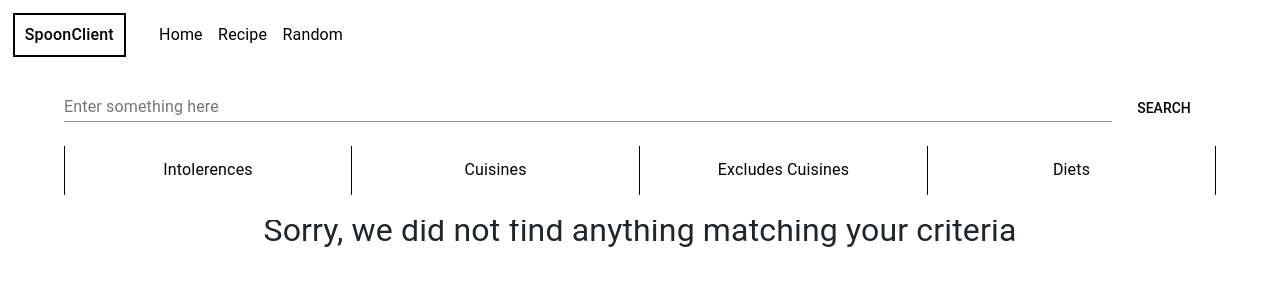
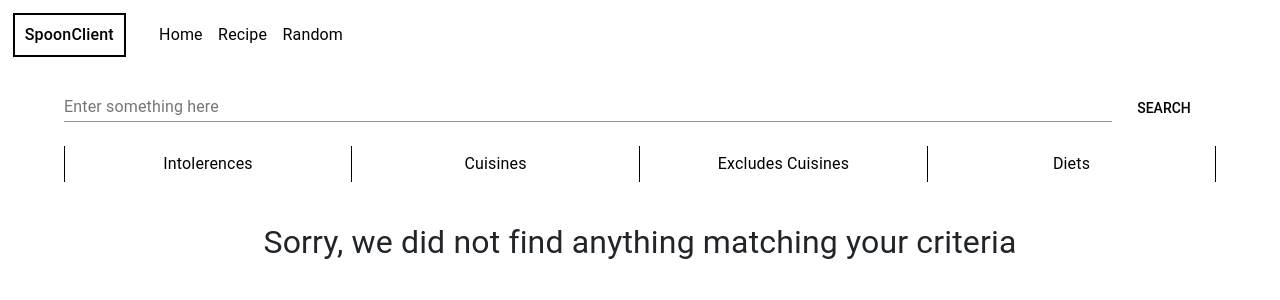
Before and after one commit to Lyxass/Spoonclient, a Vue app: page /recipe in a window 1280 px wide. Shown: the top 300 px of the page. Built offline with nearby package versions, Linux system fonts and the light colour scheme.

Commit message:
fix filter padding

```diff
--- a/src/components/recipe/search_internal_components/Filters.vue
+++ b/src/components/recipe/search_internal_components/Filters.vue
@@ -2,9 +2,9 @@
 
 <template>
   <div id="filtersContainer">
-
     <!--   Collapse qui permet d'afficher les filtres-->
-    <ul class="nav nav-pills mb-3" id="pills-tab" role="tablist">
+    <div>
+      <ul class="nav" id="pills-tab" role="tablist">
         <li class="nav-item filter first centerA" role="presentation">
           <a class="nav-link navA" id="intolerences" data-toggle="pill" href="#intolerencesFilter" role="tab"
             aria-controls="intolerencesFilter" aria-selected="true">Intolerences</a>
@@ -22,7 +22,7 @@
             aria-selected="false">Diets</a>
         </li>
       </ul>
-
+    </div>
     <!--    Contenu des collapses-->
     <div class="tab-content" id="pills-tabContent">
       <OptionCheckBox :options="intolerances" bind-selected="intolerances"
@@ -64,10 +64,8 @@ export default {
   display: flex;
   flex-direction: column;
   flex-wrap: wrap;
-  overflow-y: scroll;
   margin-left: 5%;
   margin-right: 5%;
-
 }
 
 #accord {
@@ -83,14 +81,6 @@ export default {
 
 .filter {
   width: 25%;
-}
-
-.nav-link {
-  padding: 5%;
-  width: 100%;
-  text-align: center;
-  text-decoration: none !important;
-  color: black !important;
 }
 
 a.active {
@@ -120,7 +110,6 @@ a.active {
 }
 
 .nav-link {
-  padding: 5%;
   width: 100%;
   text-align: center;
   text-decoration: none !important;
--- a/src/components/recipe/search_internal_components/ResultContainer.vue
+++ b/src/components/recipe/search_internal_components/ResultContainer.vue
@@ -9,7 +9,7 @@
       <p> {{result}}</p>
     </div>
     <div v-else class="error">
-      <p> Sorry, we did not find anything matching your criteria</p>
+      <p id="errorTxt"> Sorry, we did not find anything matching your criteria</p>
     </div>
     <PagesSelector v-if="currentSearch !== ''" :number-per-page="numberPerPage" :number-result="numberAnswers" @onPageMustChange="reEmit"></PagesSelector>
   </div>
@@ -44,4 +44,7 @@ export default {
   font-size: 200%;
 }
 
+#errorTxt{
+  margin-top: 20px;
+  }
 </style>
```
Lines whose indentation alone changed are shown as unchanged.
